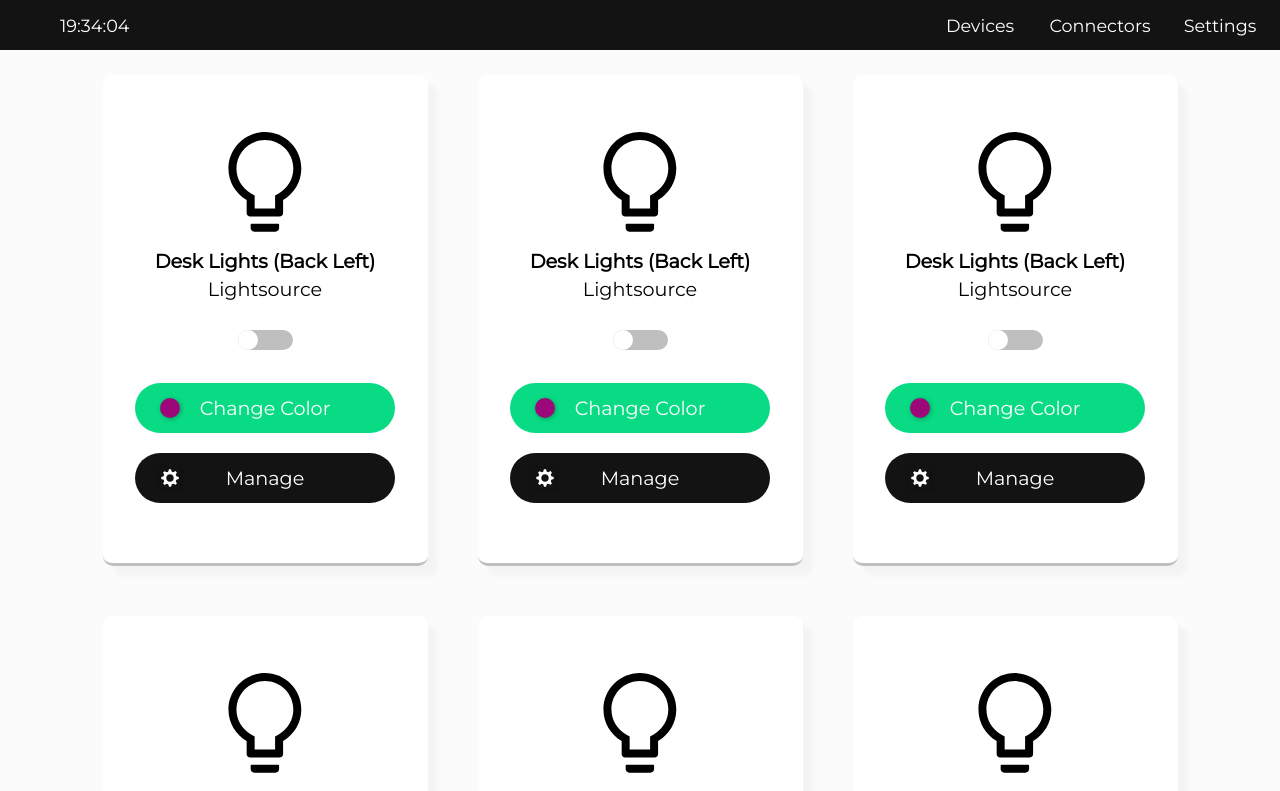
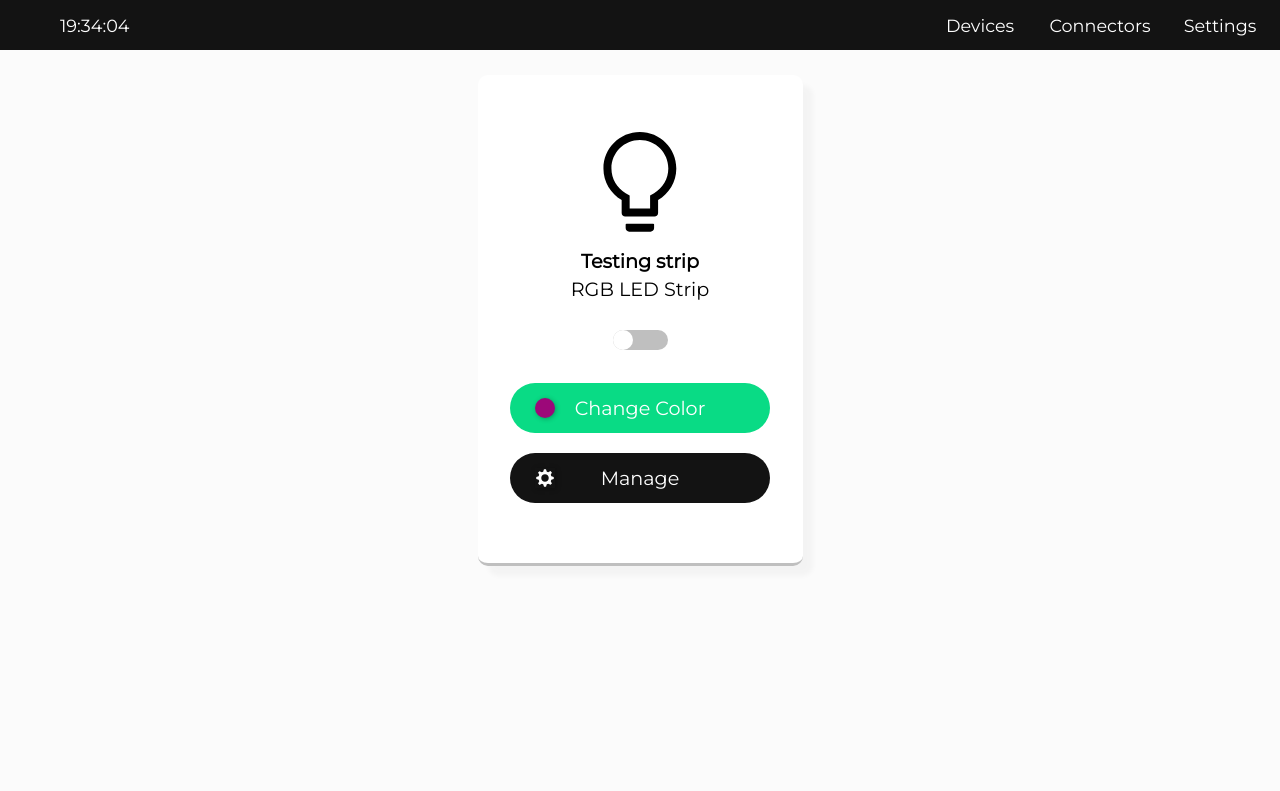
Before and after one commit to SigJig/led-strip-controller, a React (Create React App) app in the folder webapp/: page / in a window 1280 px wide. Shown: the top 791 px of the page. Built offline with nearby package versions, Linux system fonts and the light colour scheme.

Commit message:
RBGStrip device

```diff
--- a/webapp/src/components/navbar.tsx
+++ b/webapp/src/components/navbar.tsx
@@ -33,7 +33,7 @@ export default class Navbar extends React.Component<{}, INavState> {
                 const fnc = Reflect.get(t, v, r)
                 const res = fnc.apply(t)
 
-                return res > 10 ? res.toString() : ('0' + res.toString())
+                return res >= 10 ? res.toString() : ('0' + res.toString())
             }
         })
 
--- a/webapp/src/const/strings.ts
+++ b/webapp/src/const/strings.ts
@@ -2,5 +2,8 @@
 export default {
     devices: 'Devices',
     connectors: 'Connectors',
-    settings: 'Settings'
+    settings: 'Settings',
+    rgbstrip: 'RGB LED Strip',
+    manage: 'Manage',
+    changeColor: 'Change Color'
 }
--- /dev/null
+++ b/webapp/src/devices/base.ts
@@ -0,0 +1,13 @@
+
+export interface IButton {
+    renderIcon?: CallableFunction,
+    title: string,
+    action: any
+}
+
+export interface IDevice {
+    buttons: IButton[],
+    title: string,
+    icon: any,
+    desc?: string
+}
--- /dev/null
+++ b/webapp/src/devices/rgbstrip.ts
@@ -0,0 +1,31 @@
+
+import React from 'react'
+import Strings from '../const/strings'
+
+import { IDevice, IButton } from './base'
+import { AiOutlineBulb as Bulb } from 'react-icons/ai'
+import { GoGear as Gear } from 'react-icons/go'
+import { Circle } from '../components/shapes'
+
+export default class RGBStrip implements IDevice {
+    public icon: any
+    public buttons: IButton[]
+
+    constructor(public title: string, public color: string, public desc?: string) {
+
+        this.icon = Bulb
+        this.desc = desc || Strings.rgbstrip
+        this.buttons = [
+            {
+                title: Strings.changeColor,
+                action: () => {},
+                renderIcon: () => React.createElement(Circle, {color: this.color})
+            },
+            {
+                title: Strings.manage,
+                action: () => {},
+                renderIcon: () => React.createElement(Gear, {})
+            }
+        ]
+    }
+}
--- a/webapp/src/index.tsx
+++ b/webapp/src/index.tsx
@@ -7,32 +7,17 @@ import * as serviceWorker from './serviceWorker'
 import Navbar from './components/navbar'
 import Devices from './screens/devices'
 
-import { AiOutlineBulb } from 'react-icons/ai'
-import { GoGear } from 'react-icons/go'
+import RGBStrip from './devices/rgbstrip'
 
-import { Circle } from './components/shapes'
+const devices = [
+    new RGBStrip("Testing strip", "#9c0879")
+]
 
 const App: React.FC = () => {
     return (
         <div>
             <Navbar/>
-            <Devices devices={Array(6).fill({
-                title: "Desk Lights (Back Left)",
-                buttons: [
-                    {
-                        renderIcon: () => <Circle color={"#9c0879"}/>,
-                        title: "Change Color",
-                        action: () => {}
-                    },
-                    {
-                        title: "Manage",
-                        renderIcon: () => <GoGear/>,
-                        action: () => {}
-                    }
-                ],
-                desc: "Lightsource",
-                Icon: AiOutlineBulb
-            })}/>
+            <Devices devices={devices}/>
         </div>
     )
 }
--- a/webapp/src/screens/devices.tsx
+++ b/webapp/src/screens/devices.tsx
@@ -1,23 +1,7 @@
 
 import React from 'react'
+import { IDevice, IButton } from '../devices/base'
 import './devices.scss'
-
-const routes = [
-    'Devices', 'Connectors', 'Settings'
-]
-
-export interface IButton {
-    renderIcon?: CallableFunction,
-    title: string,
-    action: any
-}
-
-export interface IDevice {
-    buttons: IButton[],
-    title: string,
-    Icon: any,
-    desc?: string
-}
 
 export interface IDevicesProps {
     devices: Array<IDevice>
@@ -39,13 +23,14 @@ export default class Devices extends React.Component<IDevicesProps, {}> {
 
     renderDevices() {
         const { devices } = this.props
+        console.log(devices)
 
         return (
             <ul className="device-list">
                 {
-                    devices.map(({buttons, title, Icon, desc}) => (
+                    devices.map(({buttons, title, icon, desc}) => (
                         <li className="device-item">
-                            <Icon className="icon"/>
+                            {React.createElement(icon, {className: "icon"})}
                             <span className="title">{title}</span>
                             {desc && (
                                 <span className="desc">{desc}</span>
```
